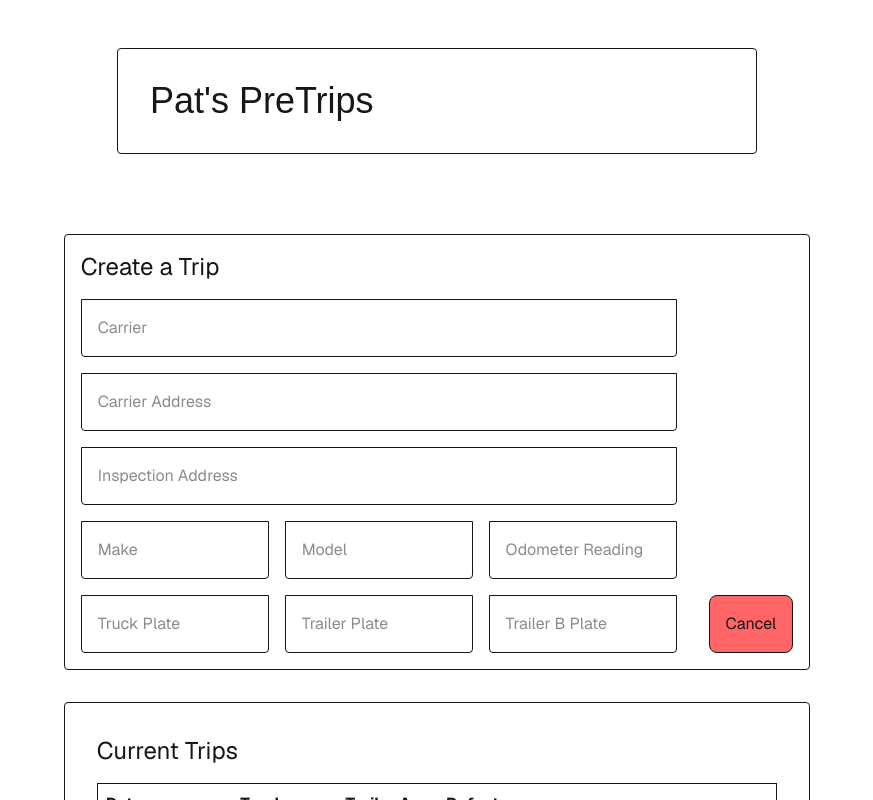
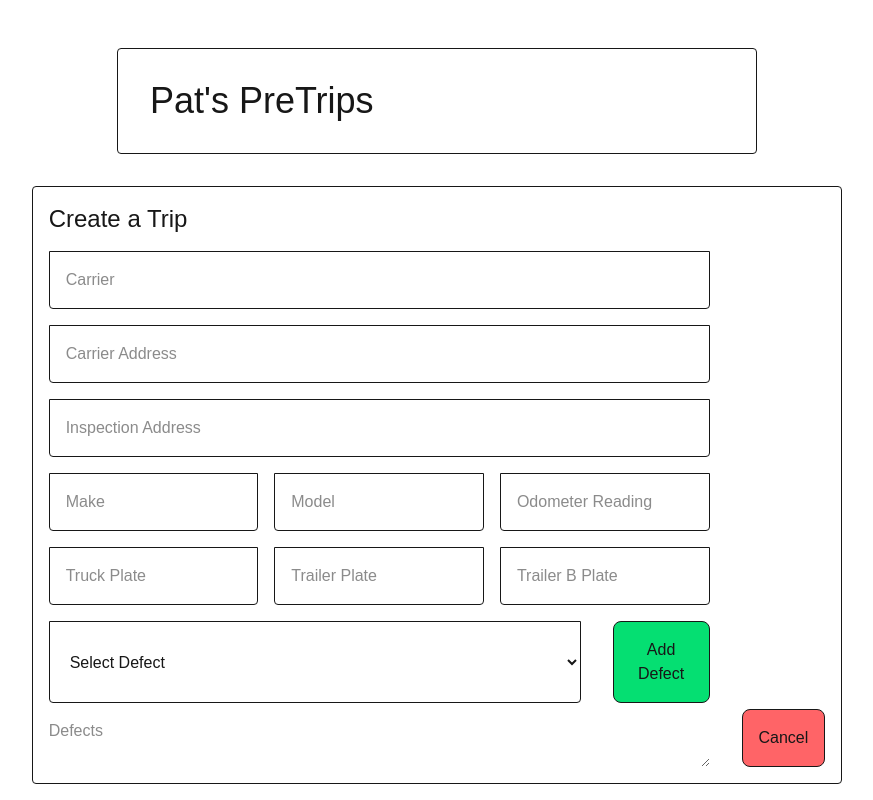
Before and after one commit to Pmacdon15/pats-pretrips, a Next.js app: page /pretrips/1 in a window 1280 px wide. Both pictures are taken after a click on the button "Add Trip". Shown: the top 800 px of the page, without its empty margins (203-1076 px from the left). Built offline with nearby package versions, Linux system fonts and the light colour scheme.

Commit message:
moved componets to there own file and finished the basic layout for the main page

```diff
--- a/src/app/pretrips/[userEmail]/page.tsx
+++ b/src/app/pretrips/[userEmail]/page.tsx
@@ -3,7 +3,7 @@ import AddTrip from "@/components/ui/trips/add-trip/addTrip"
 
 export default function Page() {
     return (
-        <div className="flex flex-col items-center justify-items-center min-h-screen gap-8 p-4  sm:p-20 font-[family-name:var(--font-geist-sans)]">
+        <div className="flex flex-col items-center justify-items-center min-h-screen gap-8 p-8  ">
             <AddTrip />
             <DisplayTrips tripTypeName="Current"  />
         </div>
--- a/src/components/ui/trips/add-trip/addTrip.tsx
+++ b/src/components/ui/trips/add-trip/addTrip.tsx
@@ -1,28 +1,90 @@
 'use client'
-import { useState } from "react";
+import { useState, useRef } from "react";
 
+const defects = [
+    "Air Brake System",
+    "Cab",
+    "Cargo Securement",
+    "Coupling Devices",
+    "Dangerous Goods",
+    "Driver Controls",
+    "Driver Seat",
+    "Safety Devices",
+    "Exhaust System",
+    "Frame",
+    "Fuel System",
+    "General",
+    "Glass",
+    "Mirrors",
+    "Heater",
+    "Horn",
+    "Hydraulic System",
+    "Steering",
+    "Suspension",
+    "Tires",
+    "Rims",
+    "Hubs",
+    "Windows",
+    "Wipers",
+    "Kingpin",
+    "Body",
+    "Lights",
+    "Reflectors",
+    "Air Lines",
+    "Other"
+]
 export default function AddTrip() {
     const [showForm, setShowForm] = useState(false);
+
+    const defectSelectRef = useRef<HTMLSelectElement>(null);
+    const defectsRef = useRef<HTMLTextAreaElement>(null);
+
+    const onDefectAdded = () => {
+        if (defectSelectRef.current?.value && defectsRef.current) {
+            const currentDefects = defectsRef.current.value;
+            const selectedDefect = defectSelectRef.current.value;
+
+            if (!currentDefects.includes(selectedDefect)) {
+                defectsRef.current.value = currentDefects ?
+                    `${currentDefects}, ${selectedDefect}` :
+                    selectedDefect;
+            }
+        }
+    }
+
     return (
         <div className="flex flex-col md:flex-row w-full md:w-4/6 p-4 gap-8 border rounded-sm justify-between">
             <div className="flex flex-col w-full">
                 <form className={`flex flex-col gap-4 w-full ${showForm ? 'block' : 'hidden'}`}>
                     <h1 className="text-2xl">Create a Trip</h1>
                     <div className='flex flex-col w-full gap-4'>
-                        <Input name="carrier" placeHolder='Carrier' />
-                        <Input name="carrier-address" placeHolder='Carrier Address' />
-                        <Input name="inspection-address" placeHolder='Inspection Address' />
+                        <Input required={true} name="carrier" placeHolder='Carrier' />
+                        <Input required={true} name="carrier-address" placeHolder='Carrier Address' />
+                        <Input required={true} name="inspection-address" placeHolder='Inspection Address' />
                     </div>
                     <div className='flex w-full gap-4'>
-                    <Input name="make" placeHolder='Make' />
-                    <Input name="model" placeHolder='Model' />
-                    <Input name="odometer" placeHolder='Odometer Reading' />
+                        <Input required={true} name="make" placeHolder='Make' />
+                        <Input required={true} name="model" placeHolder='Model' />
+                        <Input required={true} name="odometer" placeHolder='Odometer Reading' />
                     </div>
                     <div className='flex w-full gap-4'>
-                    <Input name="truck-plate" placeHolder='Truck Plate' />
-                    <Input name="trailer-plate" placeHolder='Trailer Plate' />
-                    <Input name="trailer-b-plate" placeHolder='Trailer B Plate' />
+                        <Input name="truck-plate" placeHolder='Truck Plate' />
+                        <Input name="trailer-plate" placeHolder='Trailer Plate' />
+                        <Input name="trailer-b-plate" placeHolder='Trailer B Plate' />
                     </div>
+                    <div className="flex gap-8">
+                        <select ref={defectSelectRef} className="border p-4 rounded-b-sm w-full [&>option]:bg-gradient-to-b from-[#1e3a8a] to-[#259feb]" name="input-defect">
+                            <option className=" text-black" value="">Select Defect</option>
+                            {defects.map((defect) =>
+                                <option key={defect} value={defect} className="text-black">{defect}</option>
+                            )}
+                        </select>
+                        <ButtonNormal text="Add Defect" onClick={(e) => {
+                            e.preventDefault();
+                            onDefectAdded();
+                        }} />
+                    </div>
+                    <textarea ref={defectsRef} name='defects' placeholder="Defects" />
                 </form>
             </div>
             <div className="flex flex-col justify-end">
@@ -40,8 +102,16 @@ function Button({ text, toggleText, onClick, toggle }: { text: string, toggleTex
     )
 }
 
-function Input({ name, placeHolder, className }: { name: string, placeHolder: string, className?: string }) {
+function ButtonNormal({ text, onClick, }: { text: string, onClick: (e: React.MouseEvent) => void }) {
     return (
-        <input className={`border p-4 rounded-b-sm w-full ${className}`} type='text' name={name} placeholder={placeHolder} />
+        <button className={`border p-4 rounded-lg bg-green-400  hover:bg-green-600`} onClick={onClick}>
+            {text}
+        </button>
     )
 }
+
+function Input({ name, placeHolder, className, required }: { type?: string, name: string, placeHolder: string, className?: string, required?: boolean }) {
+    return (
+        <input required={required ? true : false} className={`border p-4 rounded-b-sm w-full ${className}`} type='text' name={name} placeholder={placeHolder} />
+    )
+}
```
